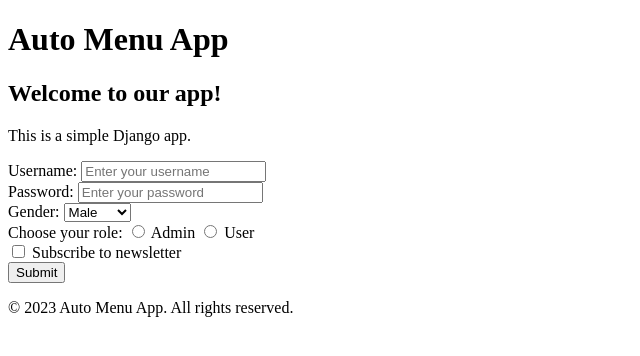
After one commit to babayuuki21/auto_menu, a Django app: template menu_project/menu_app/templates/menu_app/index copy.html in a window 1280 px wide. The commit adds this page. Shown: the top 356 px of the page, without its empty margins (0-640 px from the left). Run offline with Django 4.2, Linux system fonts and the light colour scheme; the template is opened without the code that fills it, so the values that code supplies are empty.

Commit message:
20231210_トップページレイアウト

```diff
--- a/menu_project/menu_app/static/css/style.css
+++ b/menu_project/menu_app/static/css/style.css
@@ -1,59 +1,46 @@
-/* style.css */
-
-body {
-    font-family: 'Arial', sans-serif;
-    margin: 0;
-    padding: 0;
+/* container */
+.wrapper{
+    width:100%;
 }
-
-header {
-    background-color: #333;
-    color: #fff;
-    padding: 1em;
+.wrapper .container{
+    max-width:1000px;
+    margin:0px auto;
+    padding:80px 0px;
+}
+/* content */
+.wrapper .content .heading{
+    margin:0px 0px 40px 0px;
+    font-size: 24px;
+    font-weight: normal;
     text-align: center;
 }
-
-main {
-    padding: 2em;
+@media (min-width: 992px) {
+    .wrapper .content .list {
+        display: flex;
+        align-items: center;
+        justify-content: center;
+    }
 }
-
-footer {
-    background-color: #333;
-    color: #fff;
-    padding: 1em;
-    text-align: center;
-    position: fixed;
-    bottom: 0;
-    width: 100%;
+.wrapper .content .list-item {
+    margin:50px 0px;
+    padding:0px 50px;
+    text-align:center;
 }
-
-.form-group {
-    margin-bottom: 20px;
+@media (min-width: 992px) {
+    .wrapper .content .list-item {
+        margin:0px;
+        width:calc(100% / 3);
+    }
 }
-
-label {
-    display: block;
-    margin-bottom: 5px;
+.wrapper .content .list-item .image{
+    display:block;
+    width:100%;
+    max-width:300px;
+    margin:0px auto 20px auto;
+    border-radius:100%;
 }
-
-input[type="text"],
-input[type="password"],
-select {
-    width: 100%;
-    padding: 8px;
-    box-sizing: border-box;
-    margin-bottom: 10px;
+.wrapper .content .list-item .text{
+    line-height:1.8rem;
+    font-size:0.8rem;
+    color:#666666;
 }
-
-input[type="checkbox"],
-input[type="radio"] {
-    margin-right: 5px;
-}
-
-button {
-    padding: 10px;
-    background-color: #4caf50;
-    color: white;
-    border: none;
-    cursor: pointer;
-}
--- /dev/null
+++ b/menu_project/menu_app/templates/menu_app/index copy.html
@@ -0,0 +1,64 @@
+<!-- index.html -->
+
+<!DOCTYPE html>
+<html lang="en">
+
+<head>
+    <meta charset="UTF-8">
+    <meta name="viewport" content="width=device-width, initial-scale=1.0">
+    <title>Auto Menu App</title>
+    {% load static %}
+    <link rel="stylesheet" href="{% static 'css/style.css' %}">
+</head>
+
+<body>
+    <header>
+        <h1>Auto Menu App</h1>
+    </header>
+
+    <main>
+        <section>
+            <h2>Welcome to our app!</h2>
+            <p>This is a simple Django app.</p>
+        </section>
+    </main>
+
+    <div class="form-group">
+        <label for="username">Username:</label>
+        <input type="text" id="username" name="username" placeholder="Enter your username">
+    </div>
+
+    <div class="form-group">
+        <label for="password">Password:</label>
+        <input type="password" id="password" name="password" placeholder="Enter your password">
+    </div>
+
+    <div class="form-group">
+        <label for="gender">Gender:</label>
+        <select id="gender" name="gender">
+            <option value="male">Male</option>
+            <option value="female">Female</option>
+            <option value="other">Other</option>
+        </select>
+    </div>
+
+    <div class="form-group">
+        <label>Choose your role:</label>
+        <input type="radio" id="admin" name="role" value="admin">
+        <label for="admin">Admin</label>
+        <input type="radio" id="user" name="role" value="user">
+        <label for="user">User</label>
+    </div>
+
+    <div class="form-group">
+        <input type="checkbox" id="subscribe" name="subscribe">
+        <label for="subscribe">Subscribe to newsletter</label>
+    </div>
+
+    <button type="submit">Submit</button>
+    <footer>
+        <p>&copy; 2023 Auto Menu App. All rights reserved.</p>
+    </footer>
+</body>
+
+</html>
```
Also changed, not shown: menu_project/menu_app/templates/menu_app/index.html (+21 -32 lines).
